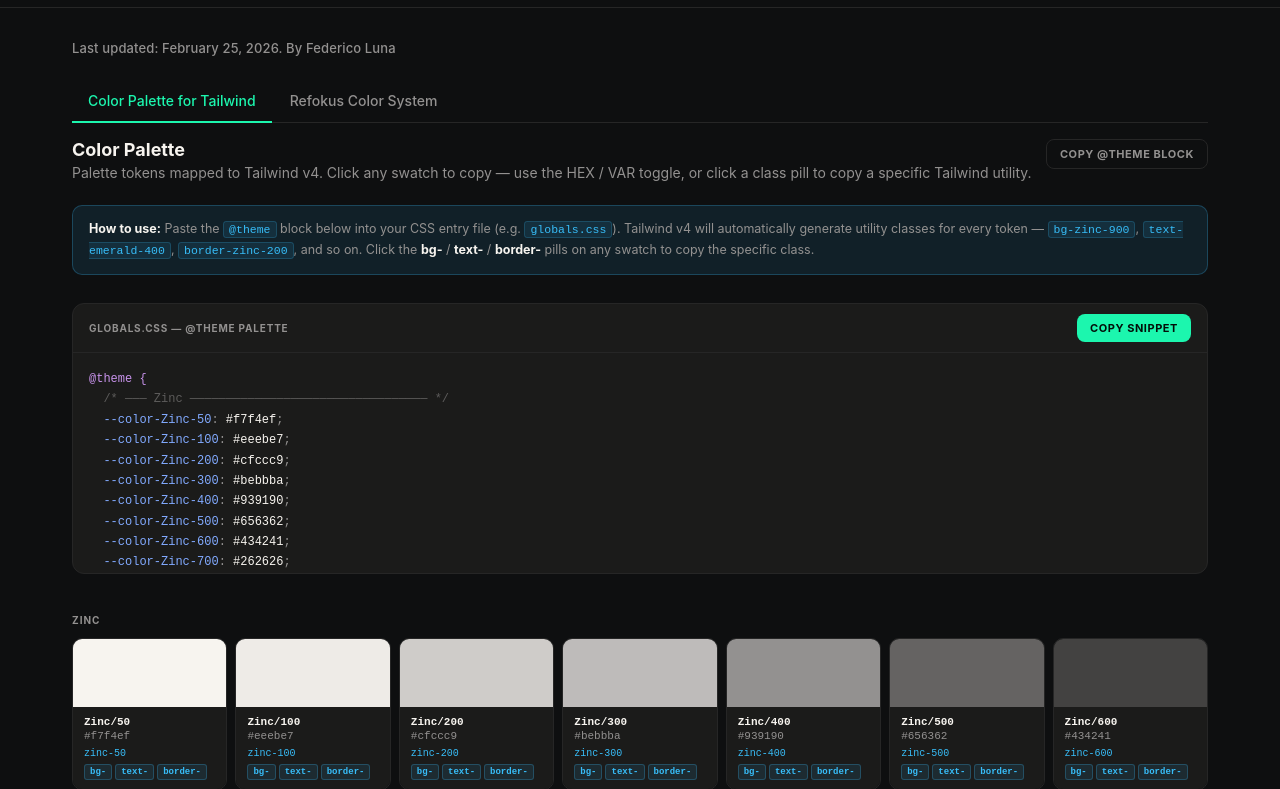
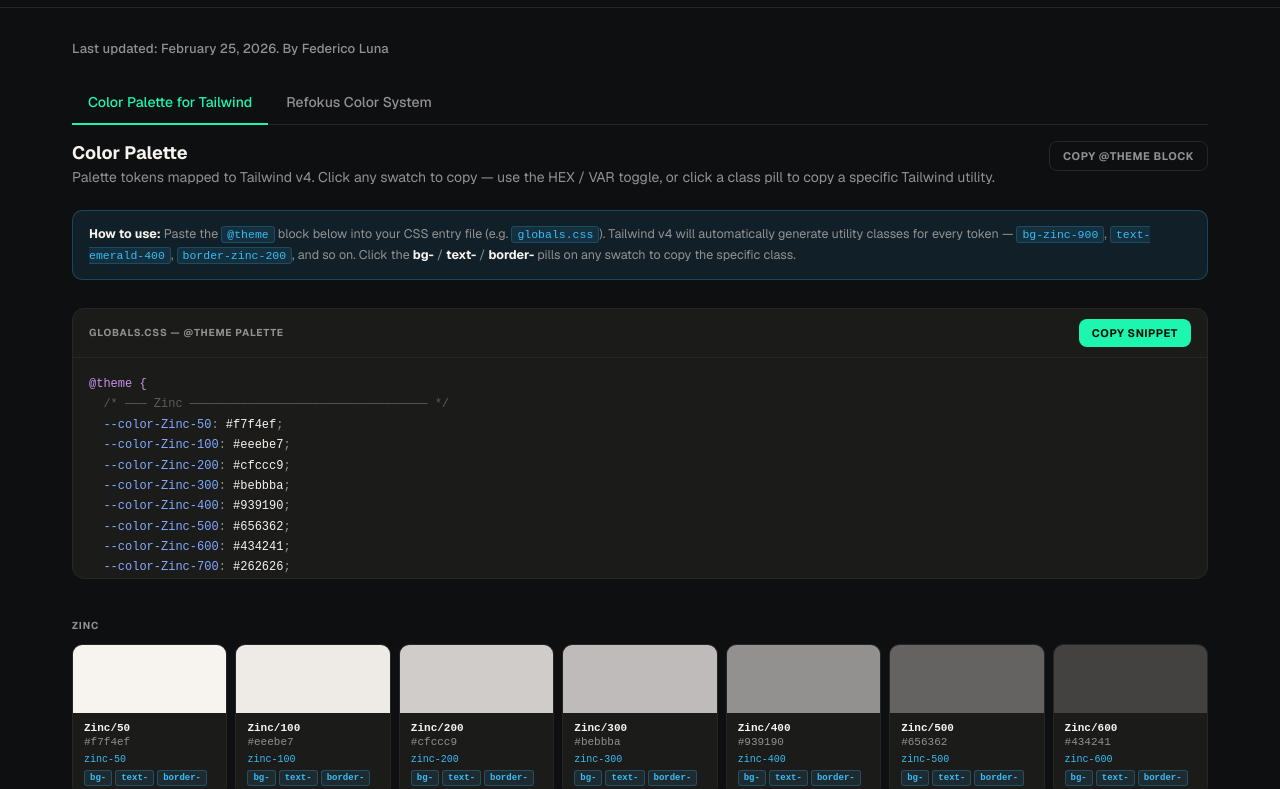
Before and after one commit to fedeluna/profile-behavior-styleguide, a plain HTML site: page index.html in a window 1280 px wide. Shown: the part 53-842 px from the top of the page. Drawn offline with nearby package versions, Linux system fonts and the light colour scheme.

Commit message:
New index version

```diff
--- a/index.html
+++ b/index.html
@@ -5,6 +5,9 @@
   <meta charset="UTF-8" />
   <meta name="viewport" content="width=device-width, initial-scale=1.0" />
   <title>Design System — Tailwind v4</title>
+  <link rel="preconnect" href="https://fonts.googleapis.com" />
+  <link rel="preconnect" href="https://fonts.gstatic.com" crossorigin />
+  <link href="https://fonts.googleapis.com/css2?family=Geist:wght@100..900&display=swap" rel="stylesheet" />
   <style>
     /* ─── Reset ─────────────────────────────────────────────── */
     *,
@@ -132,7 +135,7 @@
 
     /* ─── Base ───────────────────────────────────────────────── */
     body {
-      font-family: -apple-system, BlinkMacSystemFont, "Segoe UI", sans-serif;
+      font-family: "Geist", -apple-system, BlinkMacSystemFont, "Segoe UI", sans-serif;
       background: var(--ui-bg);
       color: var(--ui-text);
       min-height: 100vh;
```
